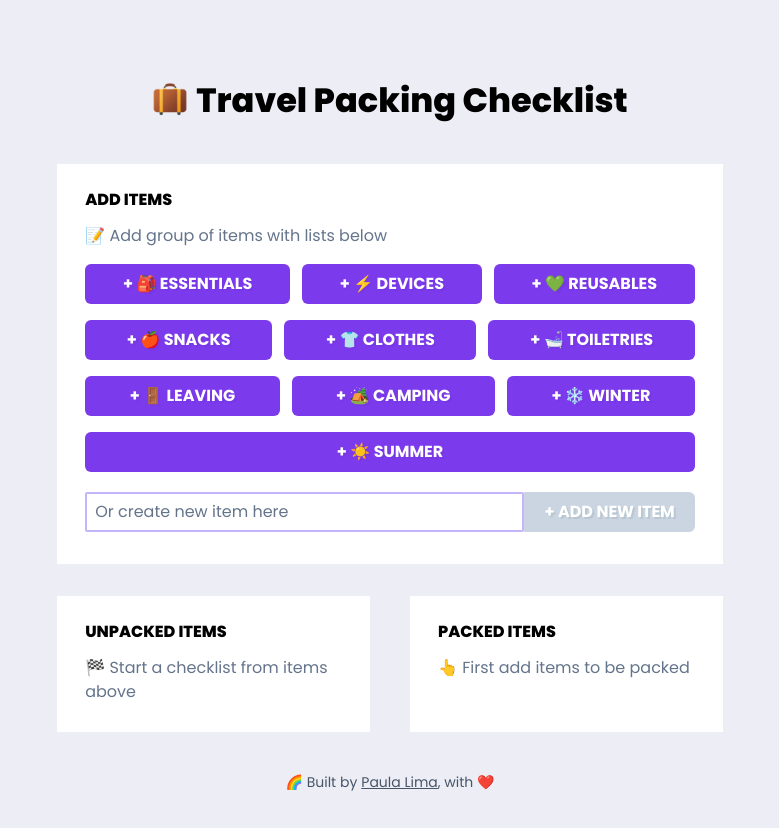
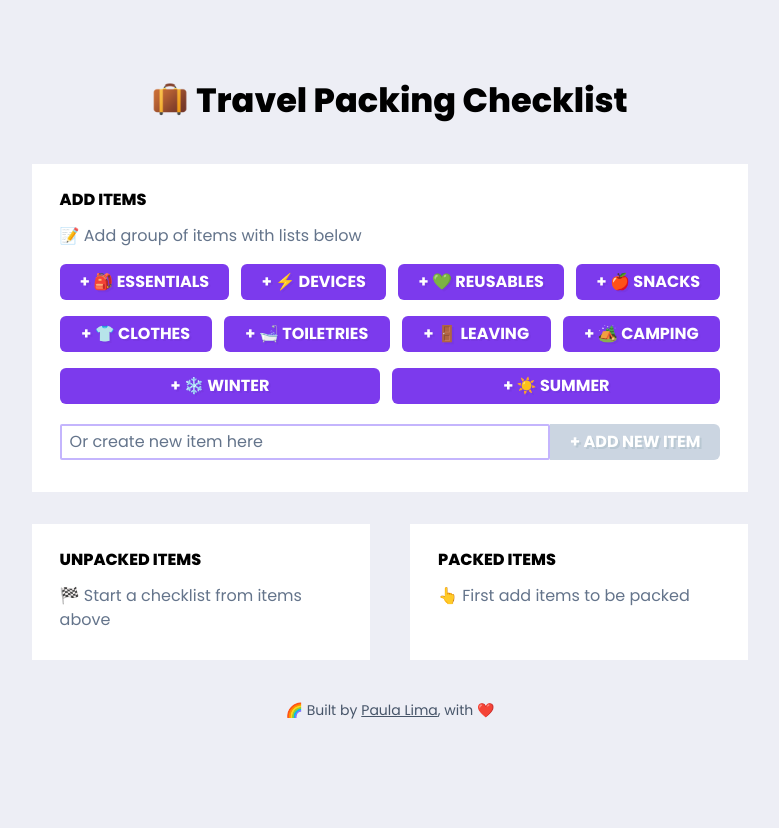
Before and after one commit to paulafffl/travel_packing_checklist, a React (Create React App) app: page / in a window 1280 px wide. Shown: the top 828 px of the page, without its empty margins (250-1029 px from the left). After the commit the page ends 800 px from the top, so only its background shows below. Built offline with nearby package versions, Linux system fonts and the light colour scheme.

Commit message:
UI Refinements

```diff
--- a/src/components/List.tsx
+++ b/src/components/List.tsx
@@ -40,7 +40,9 @@ const List = ({ listName, packed }: { listName: string; packed: boolean }) => {
         <div>
           <button
             className={`ml-2 bg-white px-0.5 ${
-              listName === 'listAdditionals' ? 'disabled:bg-white' : 'hover:bg-indigo-200'
+              listName === 'listAdditionals'
+                ? 'disabled:bg-white disabled:hover:bg-white'
+                : 'hover:bg-indigo-200'
             }`}
             aria-label={`Reset "${listName}"`}
             title={'Reset list'}
--- a/src/index.css
+++ b/src/index.css
@@ -55,7 +55,10 @@ button,
 button[type='button'],
 button[type='reset'],
 button[type='submit'] {
-  @apply color-palette-violet inline-flex items-center justify-center rounded-md px-3 py-2 font-bold uppercase text-white transition-all transition-colors ease-in ease-in active:bg-primary-300 disabled:bg-slate-300 disabled:text-white disabled:hover:bg-slate-300 sm:px-5;
+  @apply color-palette-violet inline-flex items-center justify-center rounded-md px-3 py-1 font-bold uppercase text-white transition-all transition-colors ease-in ease-in active:bg-primary-300 disabled:bg-slate-300 disabled:text-white disabled:hover:bg-slate-300 sm:px-5;
+  span {
+    @apply py-0.5;
+  }
 }
 
 button[type='submit'] {
@@ -89,7 +92,7 @@ section {
 }
 
 .outer-margin {
-  margin: 10vh 24vw;
+  margin: 10vh 22vw;
   @media (max-width: 1024px) {
     margin: 7vh 8vw;
   }
```
Also changed, not shown: public/logoEmoji.png.
